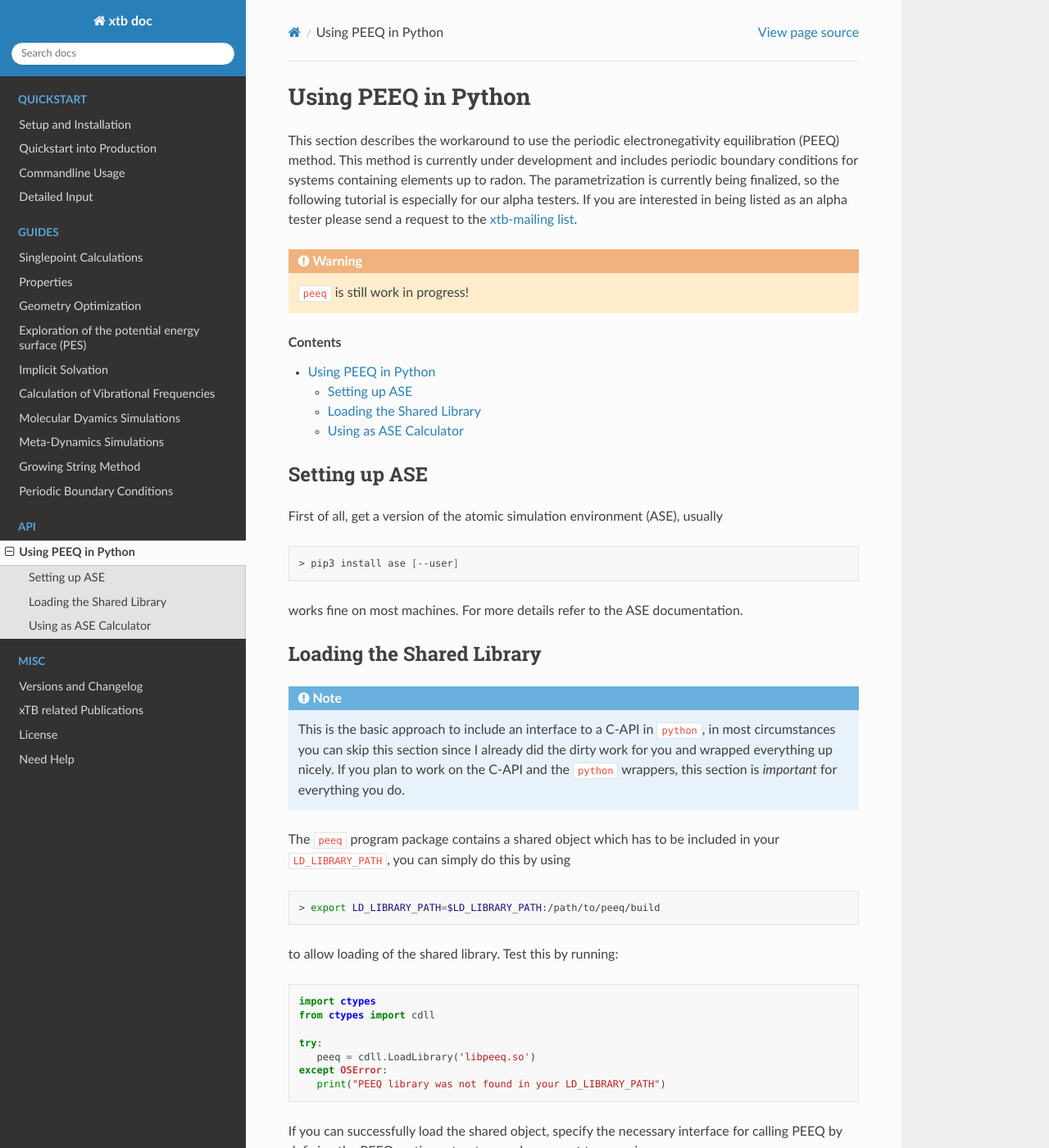
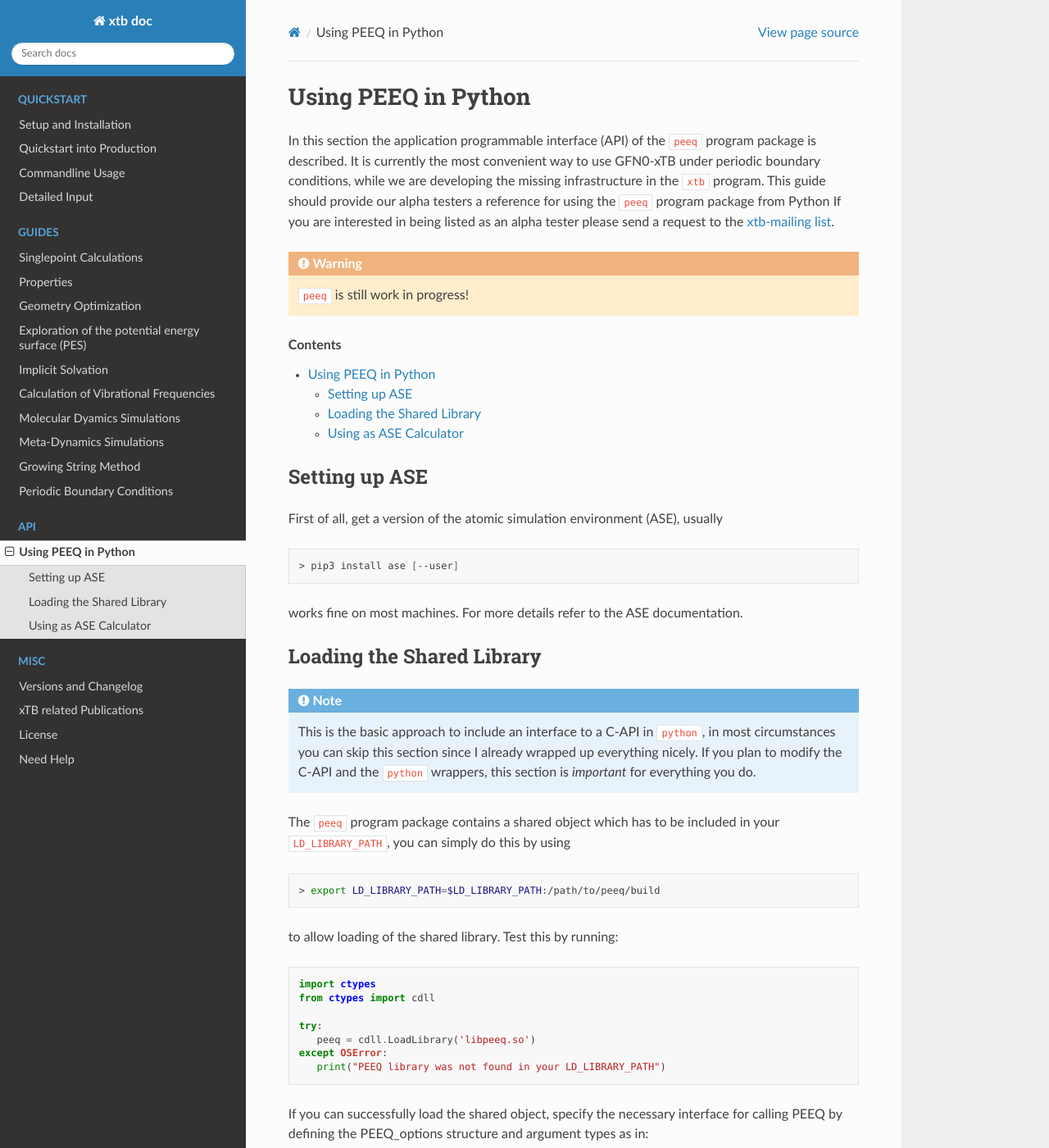
Before and after one commit to grimme-lab/xtb_docs, a Sphinx documentation site: the page built from source/dev_python.rst, in a window 1280 px wide and 1400 px high. Shown: the whole window at 82% size. Built offline with Sphinx 7.4.7 and the Read the Docs theme 2.0.0, drawn with Linux system fonts in a browser that asks for light colours.

Commit message:
worded the introduction to the API a bit differently

```diff
--- a/source/dev_python.rst
+++ b/source/dev_python.rst
@@ -4,11 +4,14 @@
  Using PEEQ in Python
 ----------------------
 
-
-This section describes the workaround to use the periodic electronegativity equilibration (PEEQ) method.
-This method is currently under development and includes periodic boundary conditions for systems containing
-elements up to radon. The parametrization is currently being finalized, so the following tutorial is especially for
-our alpha testers. If you are interested in being listed as an alpha tester please send a request to the
+In this section the application programmable interface (API) of the
+``peeq`` program package is described.
+It is currently the most convenient way to use GFN0-xTB under periodic
+boundary conditions, while we are developing the missing infrastructure
+in the ``xtb`` program.
+This guide should provide our alpha testers a reference for using
+the ``peeq`` program package from Python
+If you are interested in being listed as an alpha tester please send a request to the
 `xtb-mailing list <xtb@thch.uni-bonn.de>`_.
 
 .. warning:: ``peeq`` is still work in progress!
@@ -31,9 +34,8 @@ Loading the Shared Library
 
 .. note:: This is the basic approach to include an interface to a C-API
           in ``python``, in most circumstances you can skip this section
-          since I already did the dirty work for you and wrapped everything
-          up nicely.
-          If you plan to work on the C-API and the ``python`` wrappers,
+          since I already wrapped up everything nicely.
+          If you plan to modify the C-API and the ``python`` wrappers,
           this section is *important* for everything you do.
 
 The ``peeq`` program package contains a shared object which has to be included
```
